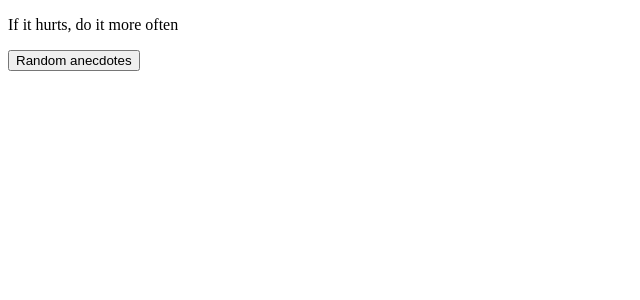
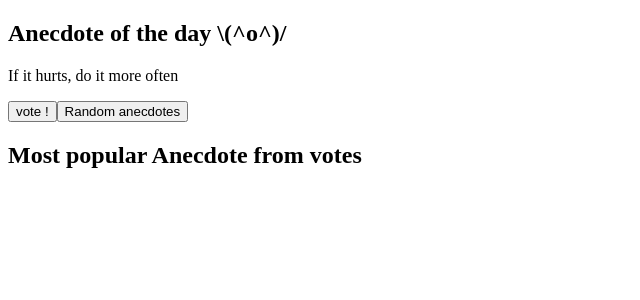
Before and after one commit to pyrhaa/fullStackOpen-part-1, a React (Create React App) app in the folder anecdotes/: page / in a window 1280 px wide. Shown: the top 300 px of the page, without its empty margins (0-640 px from the left). Built offline with nearby package versions, Linux system fonts and the light colour scheme.

Commit message:
add Title compo and vote btn

```diff
--- a/anecdotes/src/App.js
+++ b/anecdotes/src/App.js
@@ -1,11 +1,15 @@
 import React, { useState } from 'react';
+
+const Title = (props) => {
+  return <h2>{props.text}</h2>;
+};
 
 const Anecdote = (props) => {
   return <p>{props.anecdotes[props.selected]}</p>;
 };
 
 const Button = (props) => {
-  return <button onClick={props.handleClick}>Random anecdotes</button>;
+  return <button onClick={props.handleClick}>{props.text}</button>;
 };
 
 const App = () => {
@@ -23,12 +27,16 @@ const App = () => {
 
   return (
     <div>
+      <Title text="Anecdote of the day \(^o^)/" />
       <Anecdote anecdotes={anecdotes} selected={selected} />
+      <Button text="vote !" />
       <Button
+        text="Random anecdotes"
         handleClick={() =>
           setSelected(Math.floor(Math.random() * anecdotes.length))
         }
       />
+      <Title text="Most popular Anecdote from votes" />
     </div>
   );
 };
```
